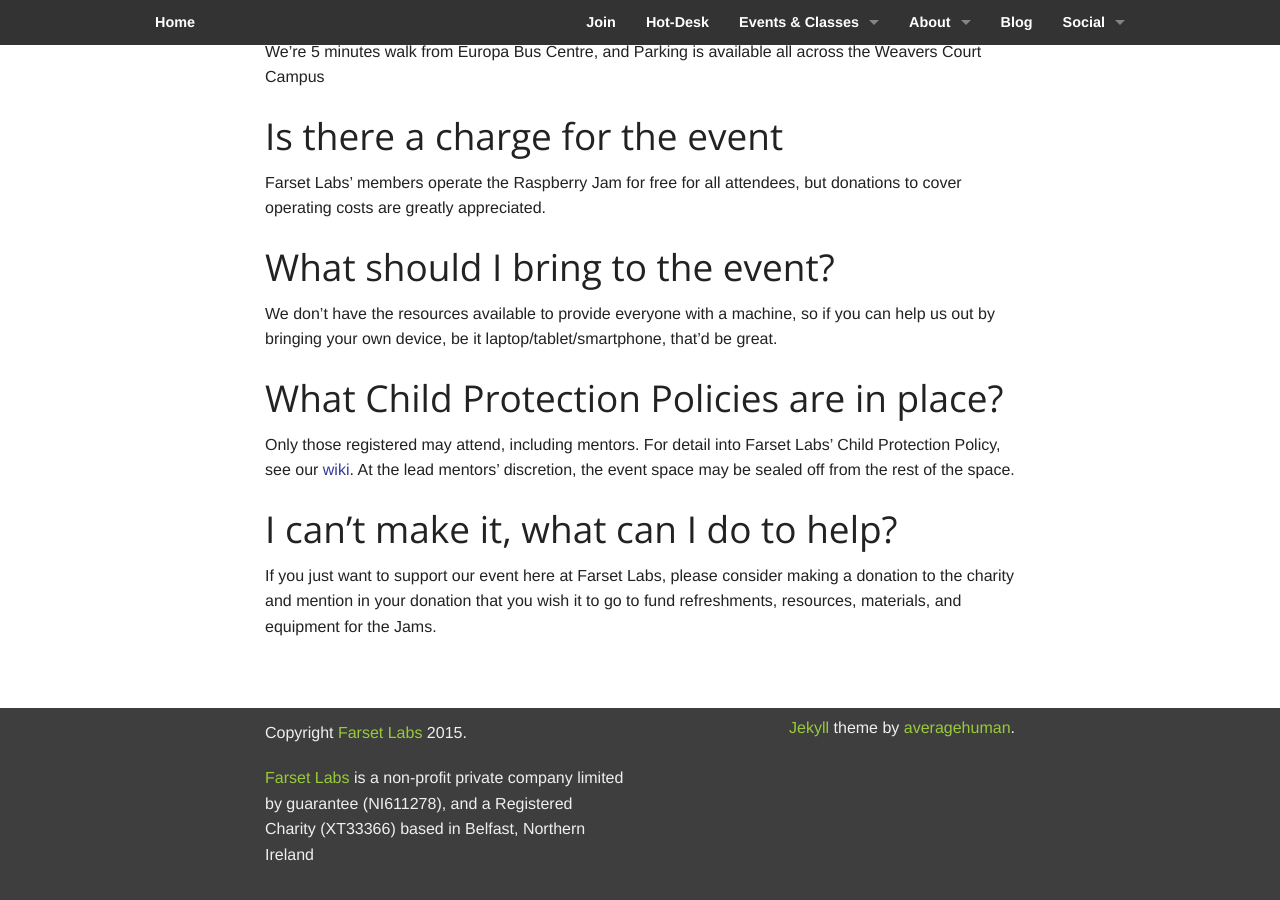
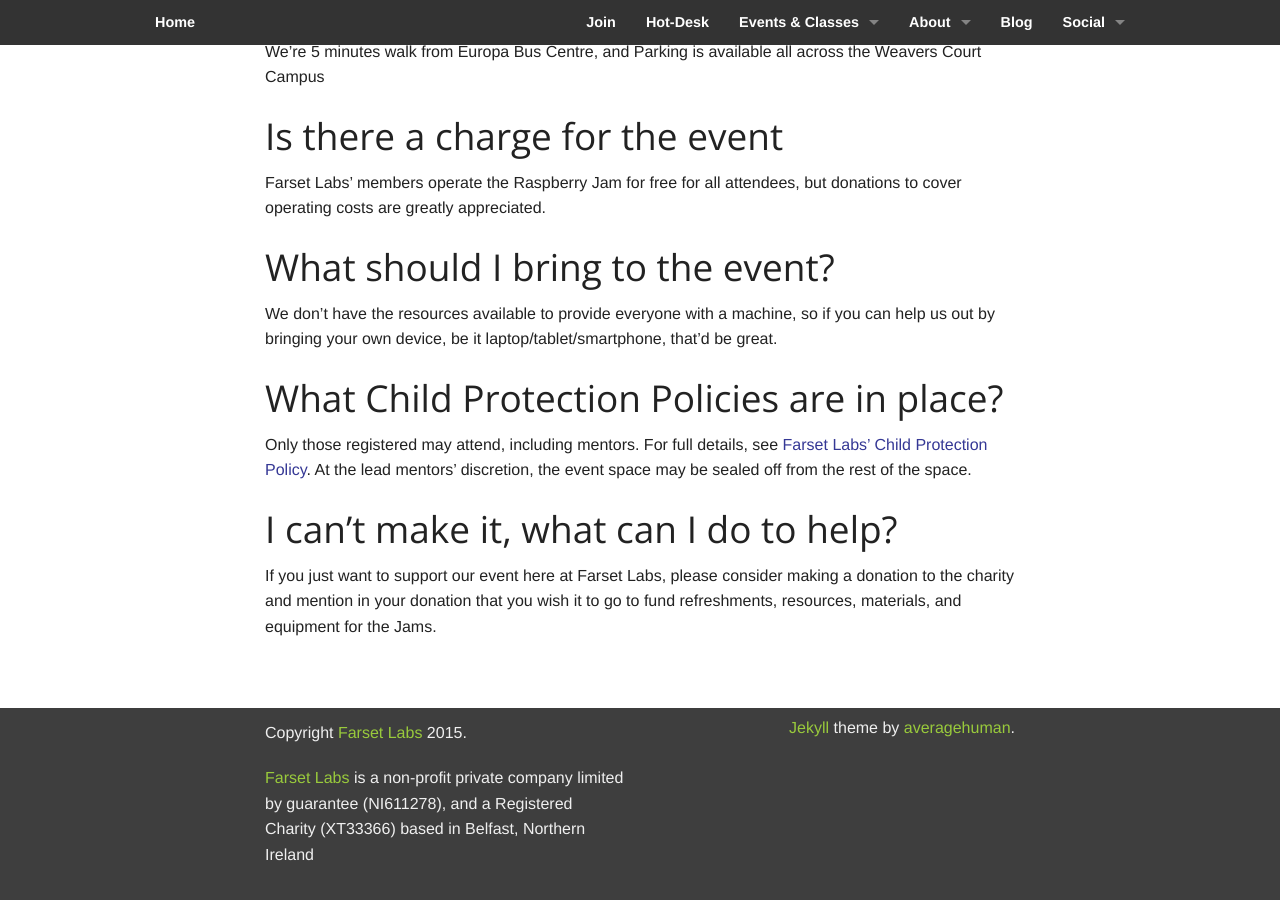
Before and after one commit to FarsetLabs/farsetlabs.github.io, a Jekyll site: the page built from events/raspberry_jam.md, in a window 1280 px wide and 900 px high, scrolled down 1878 px. Built offline with Jekyll 4.4.1, drawn with Linux system fonts in a browser that asks for light colours.

Commit message:
Fix for #87: Link to the right CPP

```diff
--- a/events/raspberry_jam.md
+++ b/events/raspberry_jam.md
@@ -55,7 +55,7 @@
 
 ## What Child Protection Policies are in place?
 
-Only those registered may attend, including mentors. For detail into Farset Labs' Child Protection Policy, see our [wiki](https://wiki.farsetlabs.org.uk/Child_Protection_Policy). At the lead mentors' discretion, the event space may be sealed off from the rest of the space.
+Only those registered may attend, including mentors. For full details, see [Farset Labs' Child Protection Policy](/about/child_protection.html). At the lead mentors' discretion, the event space may be sealed off from the rest of the space.
 
 ##I can't make it, what can I do to help?
 
```
Also changed, not shown: events/coderdojo.md (+1 -1 lines).
